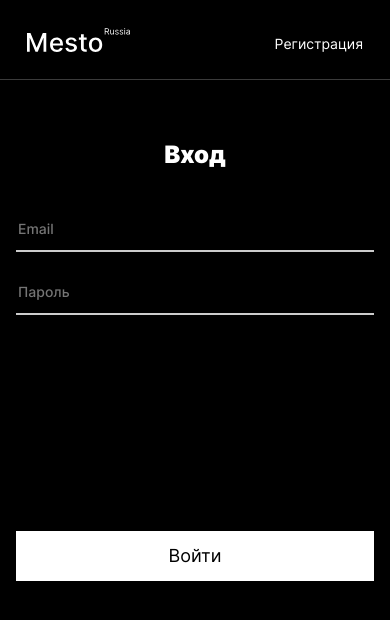
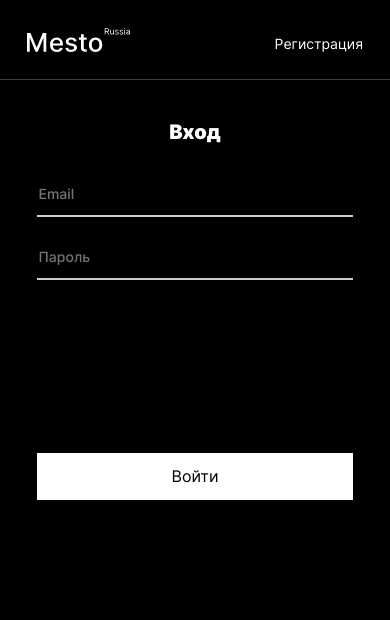
Before and after one commit to azmorigan/react-mesto-auth, a React (Create React App) app: page /sign-in in a window 390 px wide. Shown: the top 620 px of the page. Built offline with nearby package versions, Linux system fonts and the light colour scheme; no server answers.

Commit message:
feat: make adaptive enter's forms

```diff
--- a/src/blocks/enter/__button/enter__button.css
+++ b/src/blocks/enter/__button/enter__button.css
@@ -15,3 +15,11 @@
   opacity: .8;
   cursor: pointer;
 }
+
+@media screen and (max-width: 768px) {
+  .enter__button {
+    font-size: 16px;
+    line-height: 19px;
+    margin-top: 173px;
+  }
+}
--- a/src/blocks/enter/__subtitle/enter__subtitle.css
+++ b/src/blocks/enter/__subtitle/enter__subtitle.css
@@ -7,3 +7,9 @@
   color: #fff;
   text-align: center;
 }
+
+@media screen and (max-width: 768px) {
+  .enter__subtitle {
+    margin-top: 20px;
+  }
+}
--- a/src/blocks/enter/__title/enter__title.css
+++ b/src/blocks/enter/__title/enter__title.css
@@ -3,6 +3,14 @@
   font-size: 24px;
   line-height: 29px;
   text-align: center;
-  margin-bottom: 50px;
+  margin: 0 0 50px 0;
   color: #fff;
 }
+
+@media screen and (max-width: 425px) {
+  .enter__title {
+    font-size: 20px;
+    line-height: 24px;
+    margin-bottom: 40px;
+  }
+}
--- a/src/blocks/enter/enter.css
+++ b/src/blocks/enter/enter.css
@@ -1,7 +1,12 @@
 .enter {
-  min-height: 565px;
   justify-self: center;
   width: 358px;
   background-color: #000;
   box-sizing: border-box;
 }
+
+@media screen and (max-width: 425px) {
+  .enter {
+    width: 81.25%;
+  }
+}
```
Lines whose indentation alone changed are shown as unchanged.
